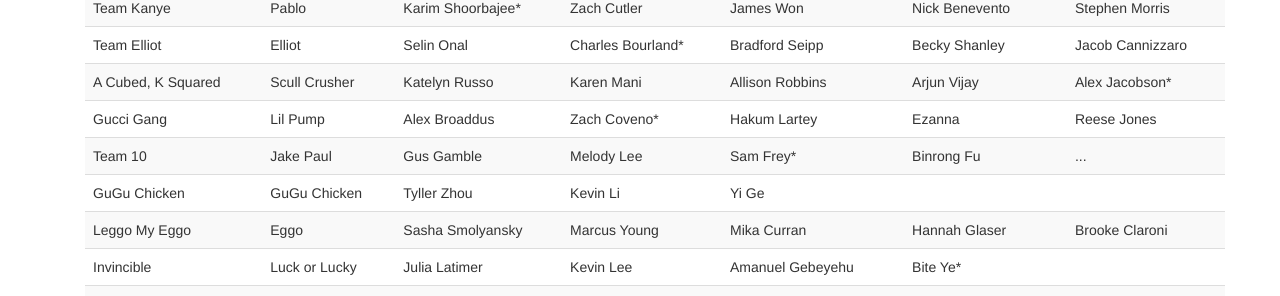
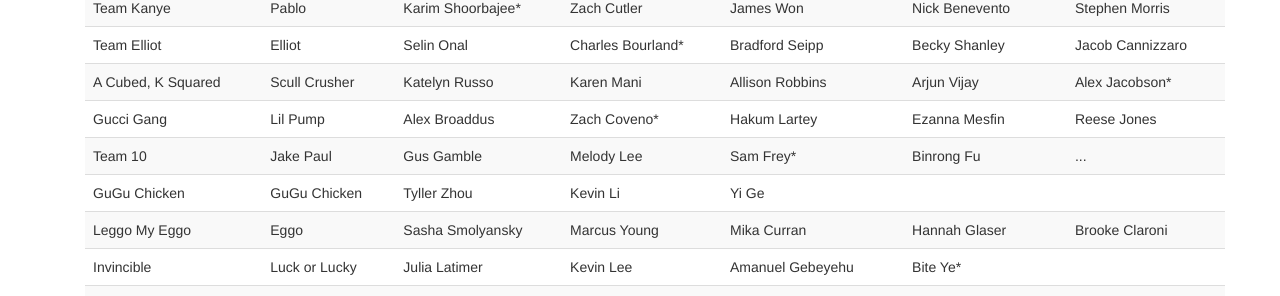
Before and after one commit to mdavidson022/CS1010-students, a Jekyll site: the page built from teams.html, in a window 1280 px wide. Shown: the part 245-541 px from the top of the page. Built offline with Jekyll 4.4.1, drawn with Linux system fonts in a browser that asks for light colours.

Commit message:
Added last name for Ezanna

```diff
--- a/teams.html
+++ b/teams.html
@@ -76,7 +76,7 @@
                 <td>Alex Broaddus</td>
                 <td>Zach Coveno*</td>
                 <td>Hakum Lartey</td>
-                <td>Ezanna</td>
+                <td>Ezanna Mesfin</td>
                 <td>Reese Jones</td>
             </tr>
             <tr>
```
